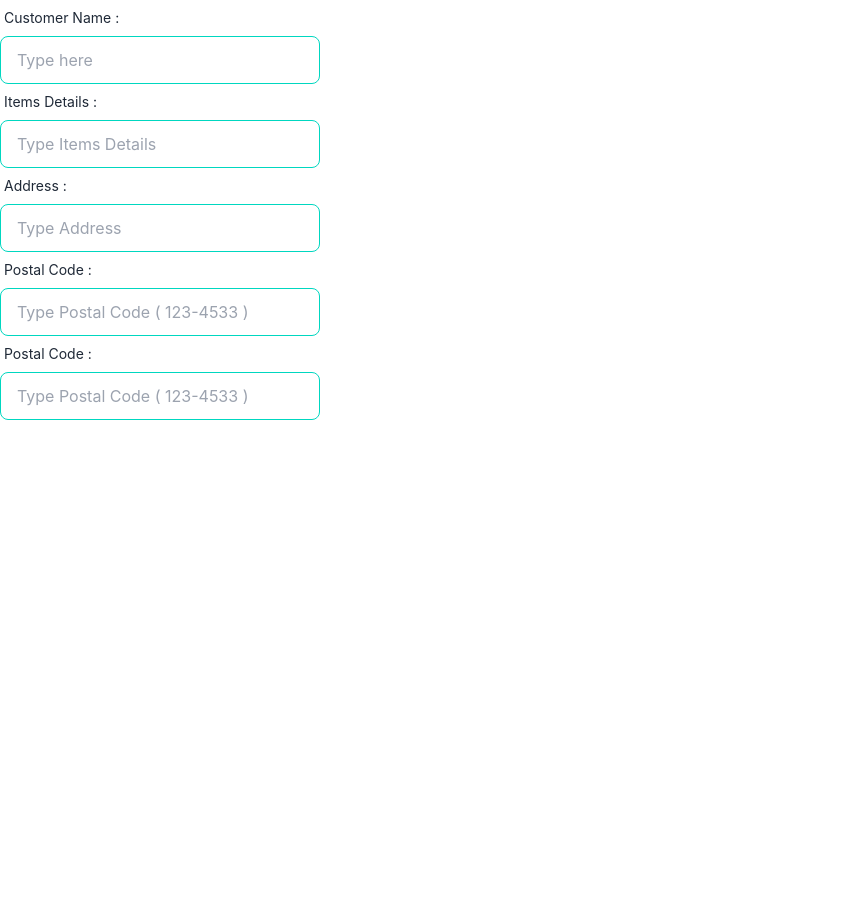
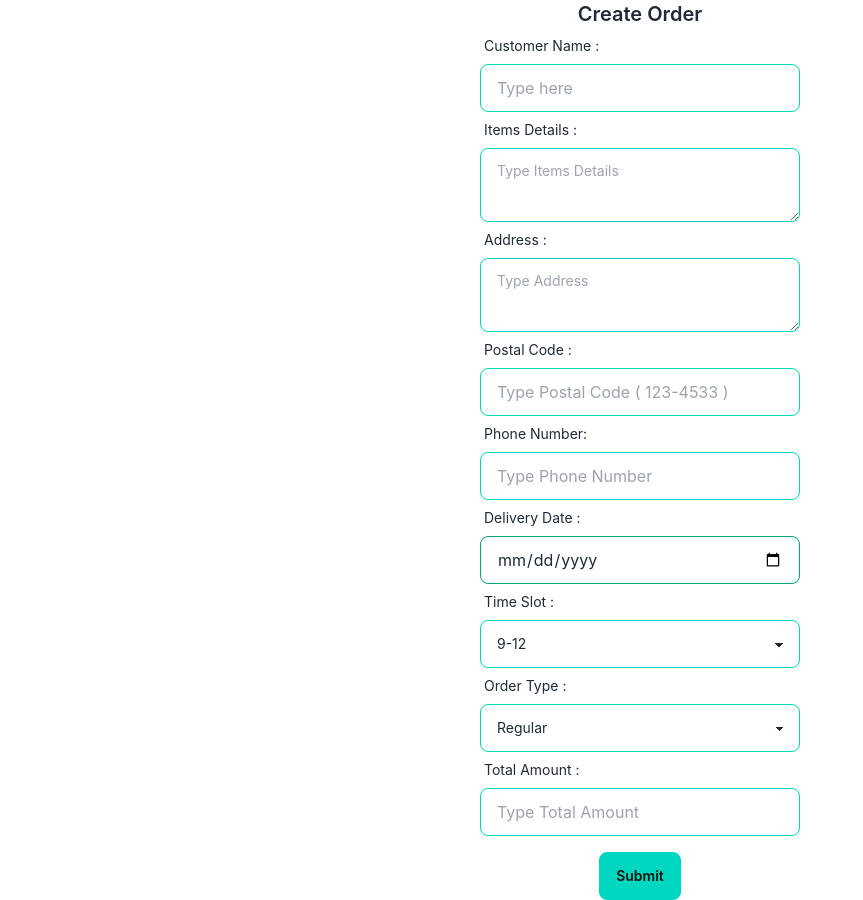
Before and after one commit to tayefulislam/chibapcmartcms, a React (Create React App) app: page / in a window 1280 px wide. Shown: the whole page, without its empty margins (0-863 px from the left). Before the commit the page ends 800 px from the top, so only its background shows below. Built offline with nearby package versions, Linux system fonts and the light colour scheme.

Commit message:
some bug fix

```diff
--- a/package.json
+++ b/package.json
@@ -6,6 +6,8 @@
     "@testing-library/jest-dom": "^5.17.0",
     "@testing-library/react": "^13.4.0",
     "@testing-library/user-event": "^13.5.0",
+    "axios": "^1.7.7",
+    "date-fns": "^4.1.0",
     "react": "^18.3.1",
     "react-dom": "^18.3.1",
     "react-scripts": "5.0.1",
--- a/src/App.js
+++ b/src/App.js
@@ -1,71 +1,161 @@
-
-import './App.css';
+import axios from "axios";
+import "./App.css";
 
 function App() {
+  const handleRequest = (e) => {
+    e.preventDefault();
+    const customerName = e.target?.customerName?.value;
+    const itemsDetails = e.target?.itemsDetails?.value;
+    const address = e.target?.address?.value;
+    const postalCode = e.target?.postalCode?.value;
+    const phoneNumber = e.target?.phoneNumber?.value;
+    const deliveryDate = e.target?.deliveryDate?.value;
+    const timeSlot = e.target?.timeSlot?.value;
+    const orderType = e.target?.orderType?.value;
+    const totalAmount = e.target?.totalAmount?.value;
+    const orderDetails = [
+      {
+        customerName,
+        address,
+        postalCode,
+        phoneNumber,
+      },
+      {
+        itemsDetails,
+        totalAmount,
+        deliveryDate,
+        timeSlot,
+        orderType,
+      },
+    ];
+
+    console.log(orderDetails);
+
+    const url = `http://localhost:5000/api/v1/orders/createOrder`;
+
+    axios.post(url, orderDetails).then(function (response) {
+      console.log(response);
+
+      if (response.status === 200) {
+        alert("Order Created Successfully");
+      }
+    });
+  };
   return (
     <div className="App">
       <header className="App-header">
+        <h1 className="text-center text-xl font-semibold">Create Order</h1>
 
-  {/*  */}
-        <div>
-
-          <label className="form-control w-full max-w-xs">
-
-
+        {/* Create Order */}
+        <div className="flex justify-center items-center">
+          <form onSubmit={handleRequest}>
+            <label className="form-control w-96 max-w-xs">
               <div className="label">
                 <span className="label-text">Customer Name : </span>
-
               </div>
-            <input type="text" placeholder="Type here" className="input input-accent w-full max-w-xs" />
-
-
-
+              <input
+                type="text"
+                name="customerName"
+                placeholder="Type here"
+                className="input input-accent w-full max-w-xs"
+              />
 
               <div className="label">
                 <span className="label-text">Items Details : </span>
-
               </div>
-            <input type="text" placeholder="Type Items Details " className="input input-accent w-full max-w-xs" />
-
+              <textarea
+                type="text"
+                name="itemsDetails"
+                placeholder="Type Items Details "
+                className="textarea textarea-accent w-full max-w-xs"
+              />
 
               <div className="label">
-    <span className="label-text"> Address :  </span>
-
+                <span className="label-text"> Address : </span>
               </div>
-            <input type="text" placeholder="Type Address" className="input input-accent w-full max-w-xs" />
-
-
-
+              <textarea
+                type="text"
+                name="address"
+                placeholder="Type Address"
+                className="textarea textarea-accent w-full max-w-xs"
+              />
 
               <div className="label">
-    <span className="label-text"> Postal Code :  </span>
-
+                <span className="label-text"> Postal Code : </span>
               </div>
-            <input type="text" placeholder="Type Postal Code ( 123-4533 )" className="input input-accent w-full max-w-xs" />
-
-
+              <input
+                type="text"
+                name="postalCode"
+                placeholder="Type Postal Code ( 123-4533 )"
+                className="input input-accent w-full max-w-xs"
+              />
 
               <div className="label">
-    <span className="label-text"> Postal Code :  </span>
+                <span className="label-text"> Phone Number: </span>
+              </div>
+              <input
+                type="text"
+                name="phoneNumber"
+                placeholder="Type Phone Number"
+                className="input input-accent w-full max-w-xs"
+              />
 
+              <div class="form-control w-full max-w-xs">
+                <label class="label">
+                  <span class="label-text">Delivery Date :</span>
+                </label>
+                <input
+                  type="date"
+                  required
+                  placeholder="Delivery Date "
+                  name="deliveryDate"
+                  class="input input-bordered input-success w-full max-w-xs"
+                />
               </div>
-            <input type="text" placeholder="Type Postal Code ( 123-4533 )" className="input input-accent w-full max-w-xs" />
 
+              <div className="label">
+                <span className="label-text"> Time Slot : </span>
+              </div>
+              <select
+                name="timeSlot"
+                className="select select-accent w-full max-w-xs"
+              >
+                <option>9-12</option>
+                <option>12-14</option>
+                <option>14-16</option>
+                <option>16-18</option>
+                <option>18-20</option>
+                <option>19-21</option>
+              </select>
 
+              <div className="label">
+                <span className="label-text"> Order Type : </span>
+              </div>
+              <select
+                name="orderType"
+                className="select select-accent w-full max-w-xs"
+              >
+                <option selected>Regular</option>
+                <option>Pre-Order</option>
+              </select>
 
-
-
-
-
-
-
-
+              <div className="label">
+                <span className="label-text"> Total Amount : </span>
+              </div>
+              <input
+                type="number"
+                name="totalAmount"
+                placeholder="Type Total Amount"
+                className="input input-accent w-full max-w-xs"
+              />
             </label>
 
-
-
-
-
+            <div className="flex justify-center items-center mt-4">
+              <button type="submit" className="btn btn-accent">
+                Submit
+              </button>
+            </div>
+          </form>
         </div>
       </header>
     </div>
```
Also changed, not shown: 1 other file (tests, documents, lock files or other folders). Lines whose indentation alone changed are shown as unchanged.
